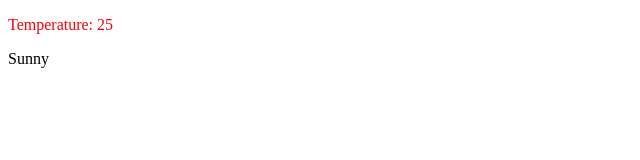
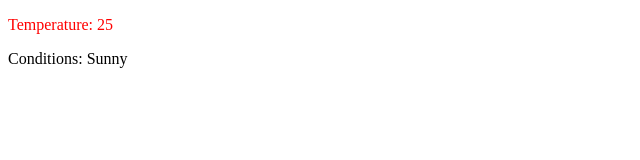
Before and after one commit to acciojob/conditional-weather-report-tilak-c, a React app: page / in a window 1280 px wide. Shown: the top 160 px of the page, without its empty margins (0-640 px from the left). Built offline with nearby package versions, Linux system fonts and the light colour scheme.

Commit message:
Completed Assignment

```diff
--- a/src/components/WeatherDisplay.js
+++ b/src/components/WeatherDisplay.js
@@ -5,7 +5,7 @@ const WeatherDisplay = ({data}) => {
     return (
     <>
     {temperature>20?<p><span style={{color:"red"}}>Temperature: {temperature}</span></p>:<p><span style={{color:"blue"}}>Temperature: {temperature}</span></p>}
-    <p>{conditions}</p>
+    <p>Conditions: {conditions}</p>
     </>
   )
 }
```
